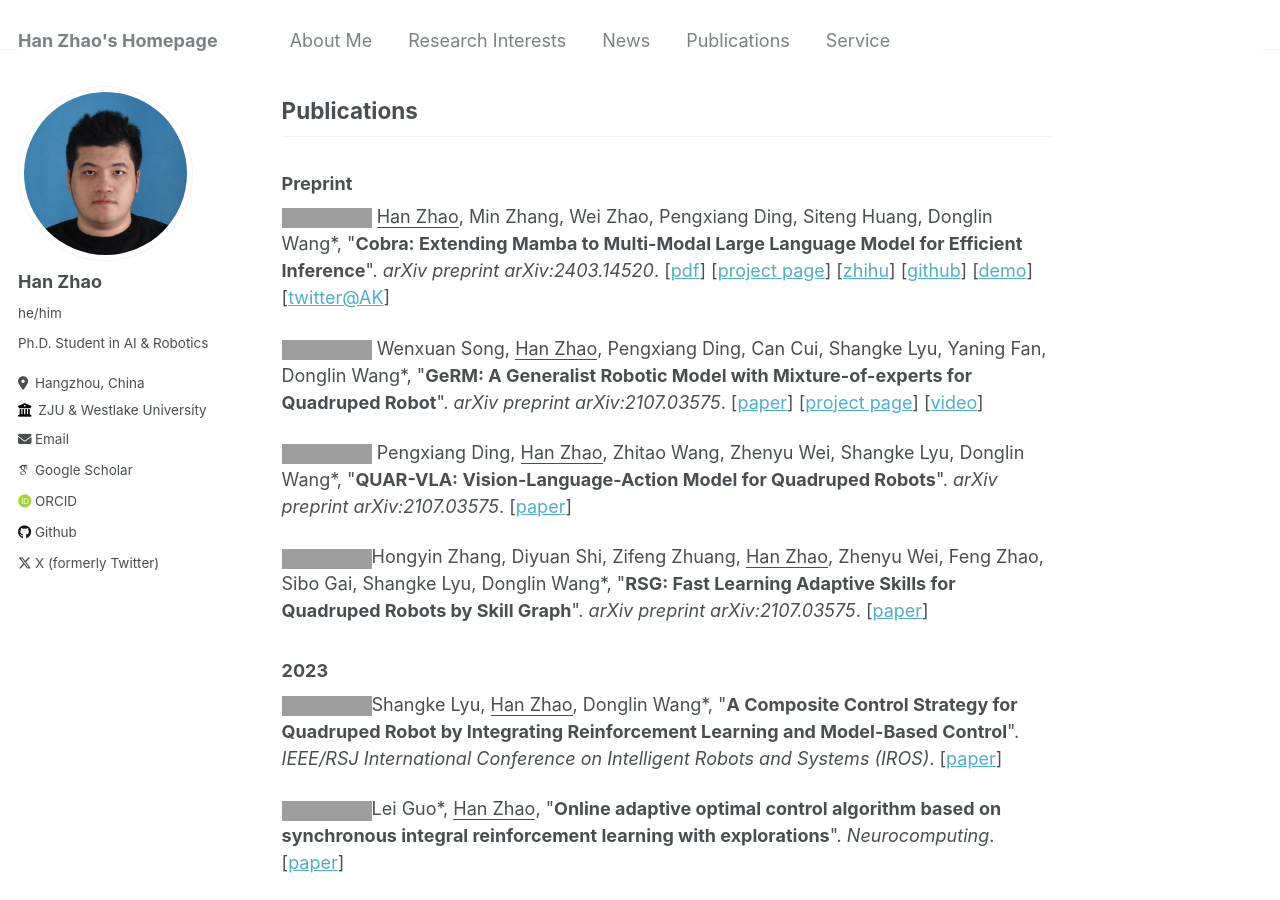
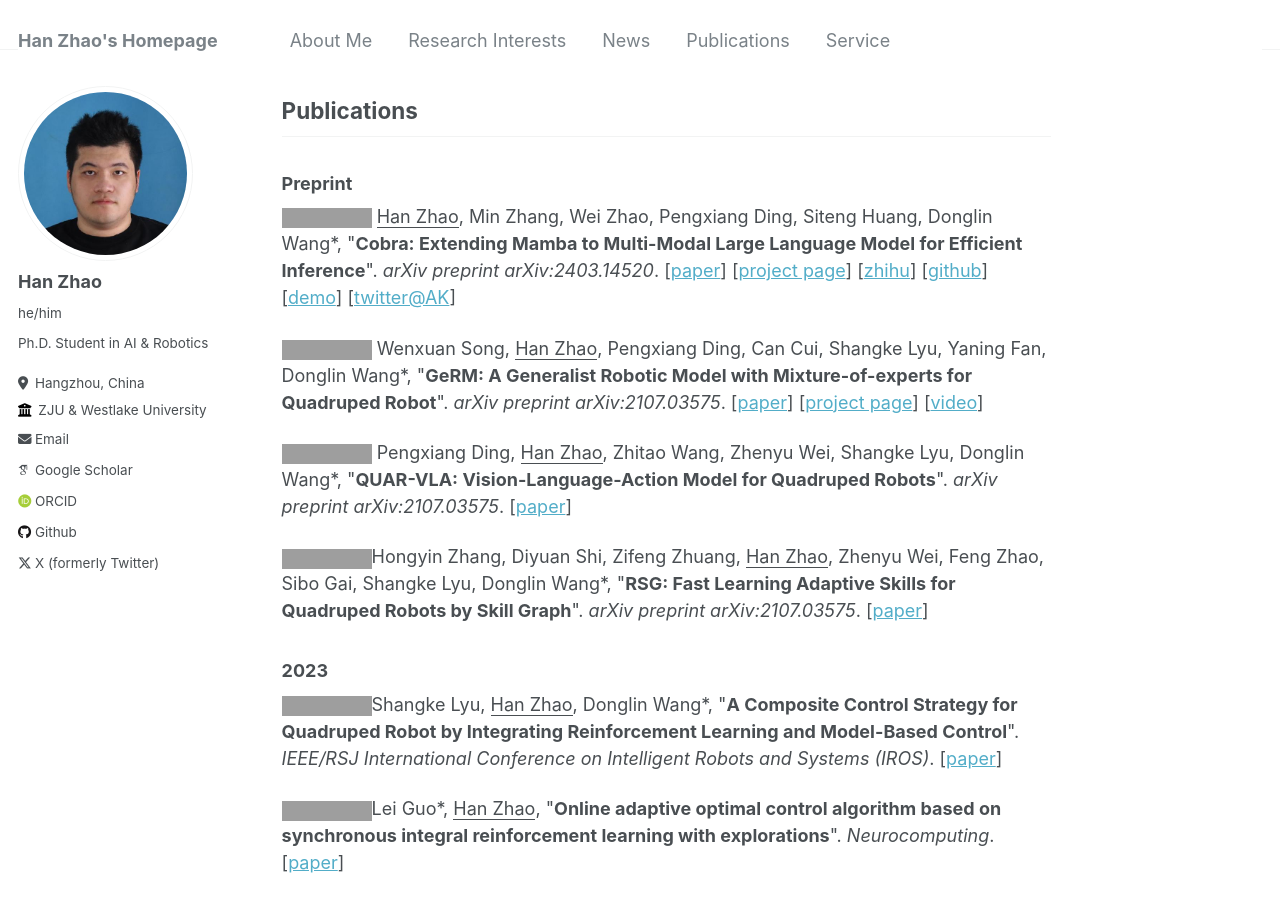
Before and after one commit to h-zhao1997/h-zhao1997.github.io, a Jekyll site: the page built from _pages/about.md, in a window 1280 px wide and 900 px high, scrolled down 1188 px, cut to the strip 0-900 px from the top of the window. Built offline with Jekyll 4.4.1, drawn with Linux system fonts in a browser that asks for light colours; some web fonts are replaced; grey boxes are pictures that could not be loaded.

Commit message:
Update about.md

```diff
--- a/_pages/about.md
+++ b/_pages/about.md
@@ -34,7 +34,7 @@ Specifically, I am interested in:
 
 ### Preprint
 
-<a href="https://arxiv.org/abs/2403.14520" target="_blank"><img src="https://img.shields.io/badge/arXiv-2403.14520-B31B1B?style=for-the-badge"></a> <u>Han Zhao</u>, Min Zhang, Wei Zhao, Pengxiang Ding, Siteng Huang, Donglin Wang\*, &quot;**Cobra: Extending Mamba to Multi-Modal Large Language Model for Efficient Inference**&quot;. *arXiv preprint arXiv:2403.14520*. [[pdf](https://arxiv.org/pdf/2403.14520.pdf)] [[project page](https://sites.google.com/view/cobravlm)] [[zhihu](https://zhuanlan.zhihu.com/p/688544752)] [[github](https://github.com/h-zhao1997/cobra)] [[demo](https://huggingface.co/spaces/han1997/cobra)] [[twitter@AK](https://twitter.com/_akhaliq/status/1771033002748837953?t=6S4PVZXg6GcXqi_-PFzipw&s=19)]
+<a href="https://arxiv.org/abs/2403.14520" target="_blank"><img src="https://img.shields.io/badge/arXiv-2403.14520-B31B1B?style=for-the-badge"></a> <u>Han Zhao</u>, Min Zhang, Wei Zhao, Pengxiang Ding, Siteng Huang, Donglin Wang\*, &quot;**Cobra: Extending Mamba to Multi-Modal Large Language Model for Efficient Inference**&quot;. *arXiv preprint arXiv:2403.14520*. [[paper](https://arxiv.org/pdf/2403.14520.pdf)] [[project page](https://sites.google.com/view/cobravlm)] [[zhihu](https://zhuanlan.zhihu.com/p/688544752)] [[github](https://github.com/h-zhao1997/cobra)] [[demo](https://huggingface.co/spaces/han1997/cobra)] [[twitter@AK](https://twitter.com/_akhaliq/status/1771033002748837953?t=6S4PVZXg6GcXqi_-PFzipw&s=19)]
 
 <a href="https://arxiv.org/abs/2403.13358" target="_blank"><img src="https://img.shields.io/badge/arXiv-2403.13358-B31B1B?style=for-the-badge"></a> Wenxuan Song, <u>Han Zhao</u>, Pengxiang Ding, Can Cui, Shangke Lyu, Yaning Fan, Donglin Wang\*, &quot;**GeRM: A Generalist Robotic Model with Mixture-of-experts for Quadruped Robot**&quot;. *arXiv preprint arXiv:2107.03575*. [[paper](https://arxiv.org/abs/2403.13358)] [[project page](https://songwxuan.github.io/GeRM/)] [[video](https://www.youtube.com/watch?v=tjgIxsXW0JU)]
 
```
